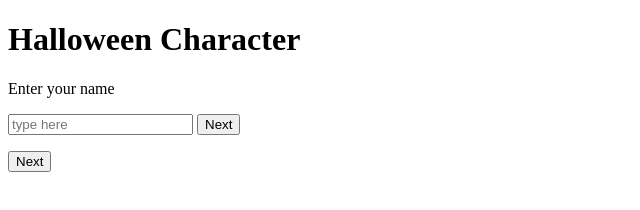
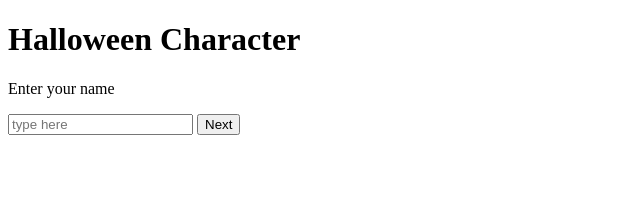
Before and after one commit to Sanika03/Halloween-character, a plain HTML site: page index.html in a window 1280 px wide. Shown: the whole page, without its empty margins (0-640 px from the left). Drawn offline with Linux system fonts and the light colour scheme.

Commit message:
changed display of a section

```diff
--- a/index.html
+++ b/index.html
@@ -15,7 +15,7 @@
         <button class="next-1-btn text" >Next</button>
     </div>
 
-    <div class="container">
+    <div class="container" style="display: none">
         <p class="text welcome-text"></p>
         <button class="next-2-btn text" >Next</button>
     </div>
```
